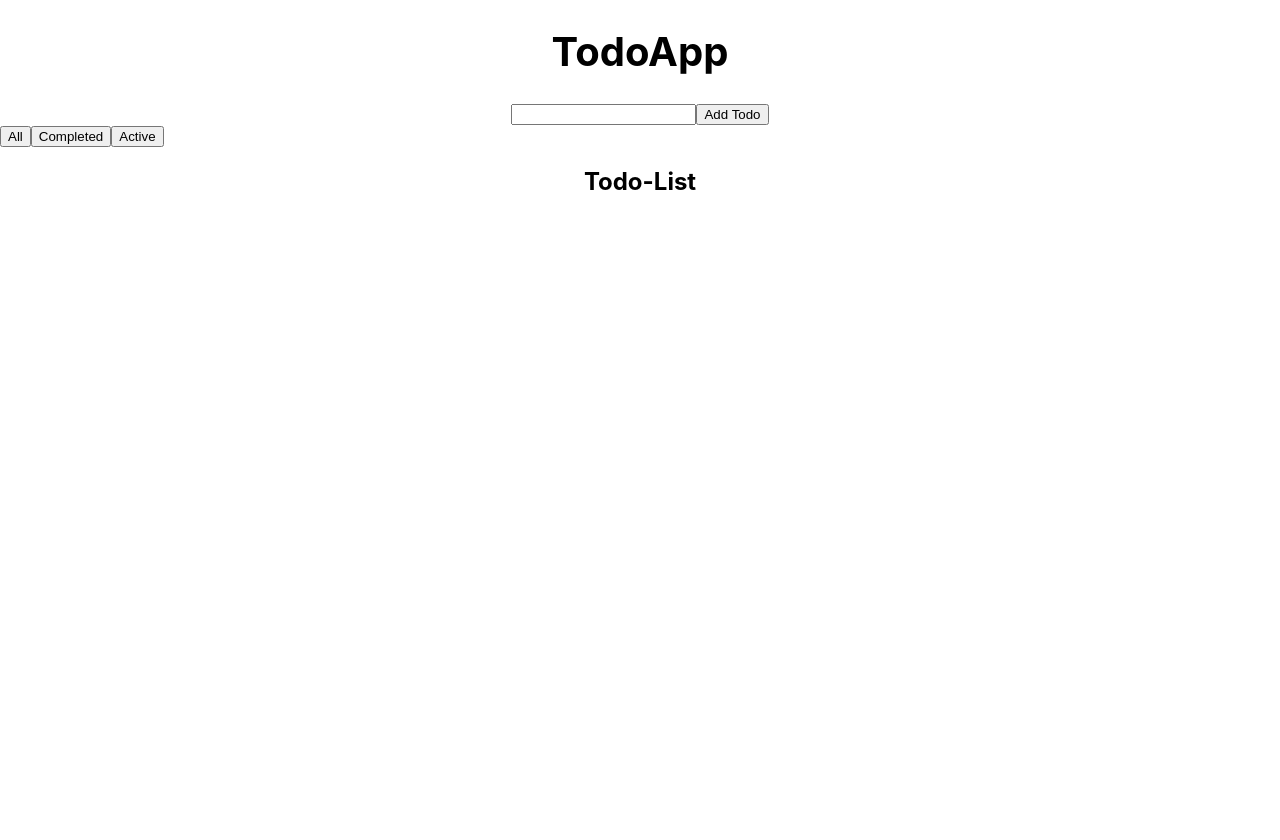
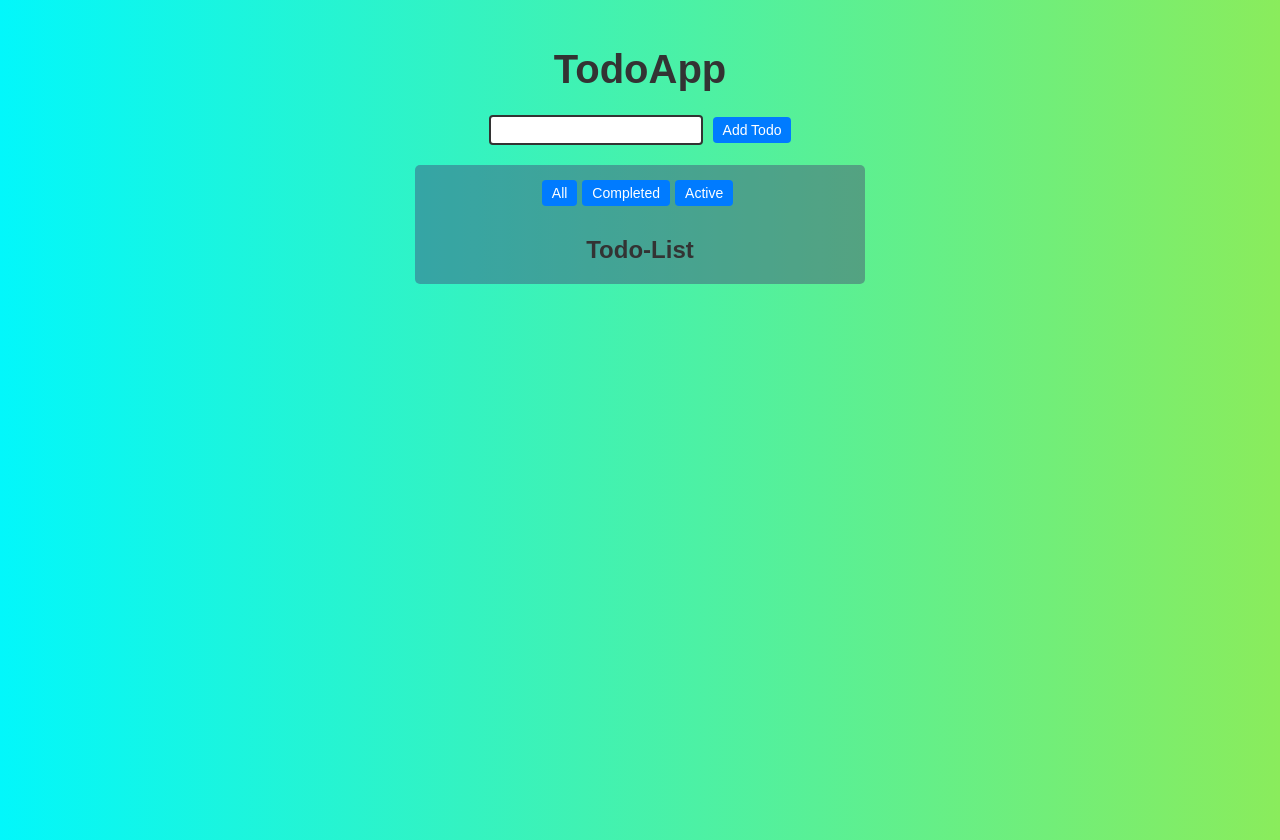
Before and after one commit to ragss8/Todo-React-app, a React (Create React App) app: page / in a window 1280 px wide. Before the commit the page ends 800 px from the top, so only its background shows below. Built offline with nearby package versions, Linux system fonts and the light colour scheme.

Commit message:
Update App.css

```diff
--- a/src/App.css
+++ b/src/App.css
@@ -1,38 +1,105 @@
-.App {
-  text-align: center;
+.body {
+  background: linear-gradient(to left, #8aec5c, #02f7fb);
+  font-family: Arial, sans-serif;
+  color: #333;
+  padding: 20px;
+  margin: 0;
+  min-height: 100vh;
 }
 
-.App-logo {
-  height: 40vmin;
-  pointer-events: none;
+.main {
+  margin-bottom: 20px;
 }
 
-@media (prefers-reduced-motion: no-preference) {
-  .App-logo {
-    animation: App-logo-spin infinite 20s linear;
-  }
+h1 {
+  font-size: 24px;
+  margin-bottom: 10px;
 }
 
-.App-header {
-  background-color: #282c34;
-  min-height: 100vh;
+input[type="text"] {
+  width: 200px;
+  padding: 5px;
+  margin-right: 10px;
+  border: 1px solid #ccc;
+  border-radius: 4px;
+  font-size: 14px;
+  border: #333 2px solid;
+}
+
+button {
+  padding: 5px 10px;
+  margin-top: 15px;
+  border: none;
+  border-radius: 4px;
+  background-color: #007bff;
+  color: #fff;
+  font-size: 14px;
+  cursor: pointer;
+}
+
+.container {
   display: flex;
   flex-direction: column;
   align-items: center;
-  justify-content: center;
-  font-size: calc(10px + 2vmin);
-  color: white;
+  height: auto;
+  width: 450px;
+  background-color: #4116675a;
+  margin-left: auto;
+  margin-right: auto;
+  border-radius: 5px;
 }
 
-.App-link {
-  color: #61dafb;
+.button {
+  margin-bottom: 10px;
 }
 
-@keyframes App-logo-spin {
-  from {
-    transform: rotate(0deg);
-  }
-  to {
-    transform: rotate(360deg);
-  }
+.button button {
+  margin-right: 5px;
 }
+
+.listItems {
+  list-style-type: none;
+  padding: 0;
+  margin: 0;
+  text-align: left;
+}
+
+.listItems li {
+  margin-bottom: 5px;
+}
+
+.listItems li:hover {
+  transform: scale(1.1);
+  transition: transform 0.3s ease-in-out;
+  background-color: #4a1e1e57;
+}
+
+
+.listItems input[type="checkbox"] {
+  margin-right: 5px;
+}
+
+.listItems span {
+  display: inline-block;
+  margin-right: 5px;
+}
+
+.listItems input[type="text"] {
+  width: 150px;
+  padding: 5px;
+  margin-right: 10px;
+  border: 1px solid #ccc;
+  border-radius: 4px;
+  font-size: 14px;
+}
+
+.listItems button {
+  margin-right: 5px;
+  background-color: #28a745;
+  margin-top: auto;
+  margin-bottom: auto;
+}
+
+.listItems button:last-child {
+  background-color: #dc3545;
+}
```
